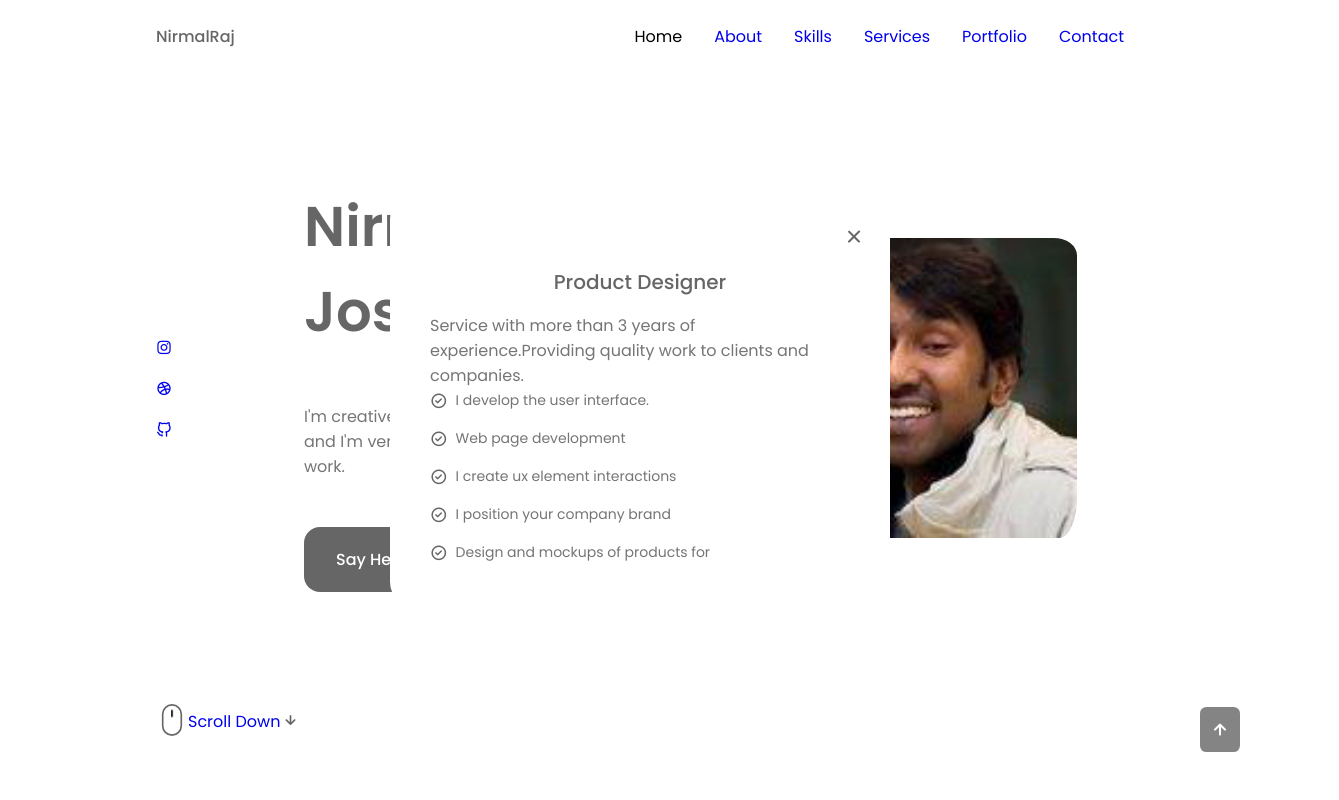
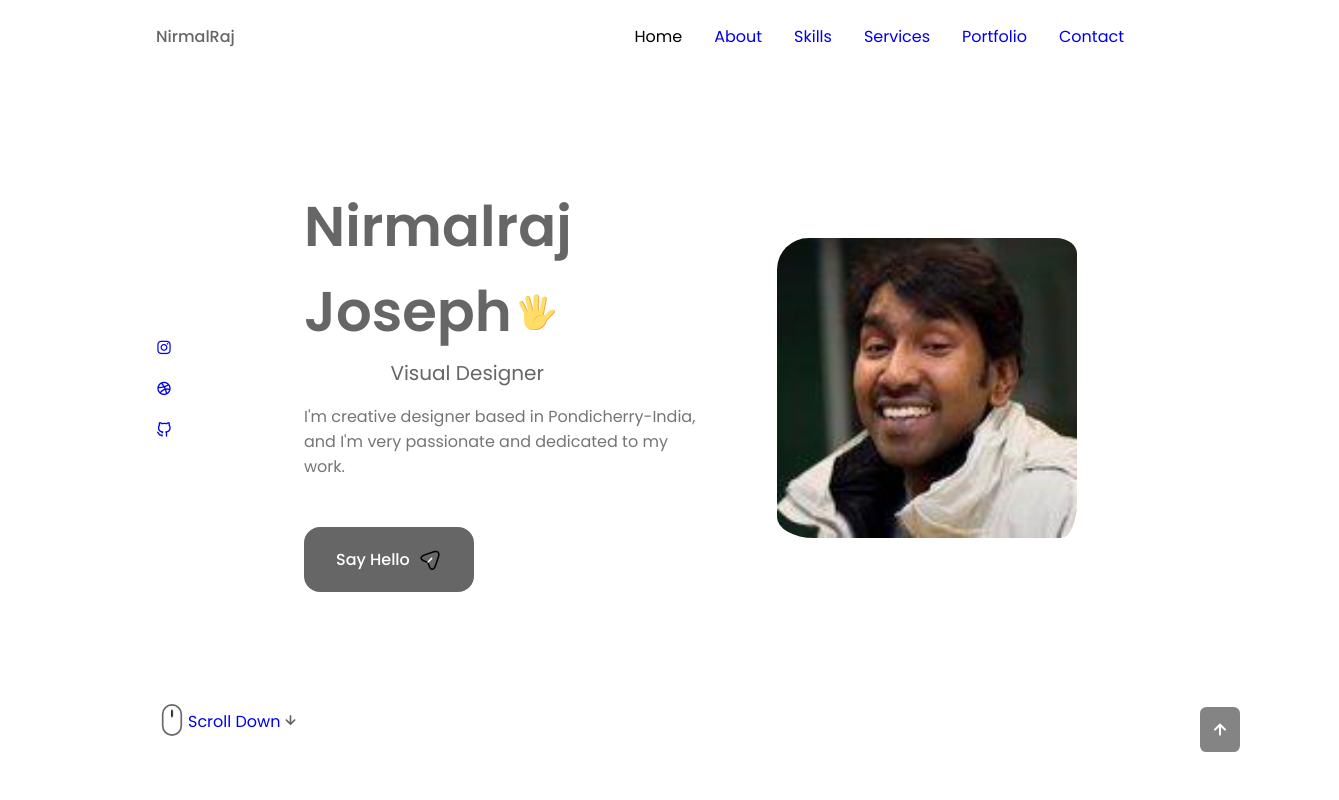
Before and after one commit to nirjo/React-portfolio-basic-, a React (Create React App) app: page / in a window 1280 px wide. Shown: the top 800 px of the page, 1339 px wide, since content can reach past the window. Built offline with nearby package versions, Linux system fonts and the light colour scheme.

Commit message:
changes in services

```diff
--- a/src/App.js
+++ b/src/App.js
@@ -6,9 +6,9 @@
  import Skills from "./components/skills/Skills";
  import About from "./components/about/About";
  import Contact from "./components/contact/Contact";
- import Services from "./components/services/Services";
+//  import Services from "./components/services/Services";
  import Qualification from "./components/qualification/Qualification";
-//  import Work from "./components/work/Work";
+ import Work from "./components/work/Work";
 import ScrollUp from "./components/ScrollUp/ScrollUp";
 // import Site from "./components/site/site";
  import Footer from "./components/footer/Footer";
@@ -24,9 +24,9 @@
          <Home />
         <About />
         <Skills />
-         <Services />
+         {/* <Services />  */}
          <Qualification />
-        {/* <Work /> */}
+         <Work />
         <Testimonial />
         <Contact />
       </main>
```
